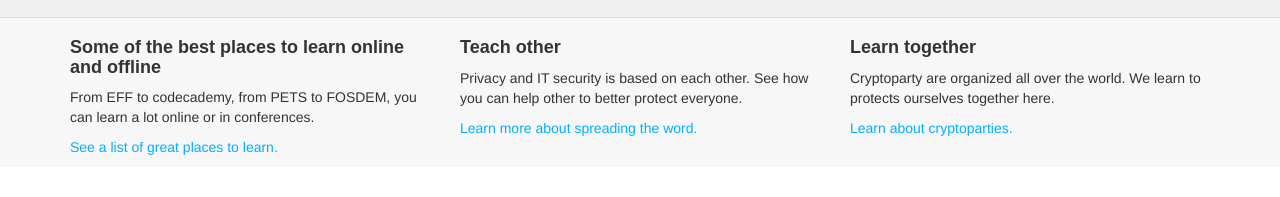
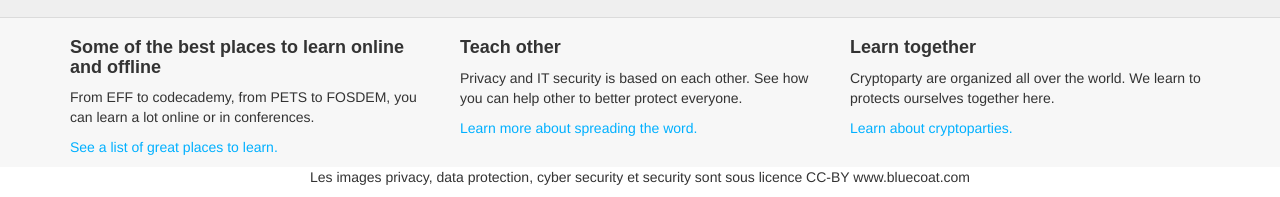
Before and after one commit to Cryptogirl/cryptogirl.github.io, a plain HTML site: page index.html in a window 1280 px wide. Shown: the part 1219-1416 px from the top of the page. Before the commit the page ends 1386 px from the top, so only its background shows below. Drawn offline with nearby package versions, Linux system fonts and the light colour scheme.

Commit message:
version 0.2

```diff
--- a/index.html
+++ b/index.html
@@ -109,5 +109,14 @@
 	    </div>
 	  </div>
 	</div>
+
+	<div class="credit-picture">
+		 <div class="container">
+			<div class="row">
+				<p class="text-center">Les images privacy, data protection, cyber security et security sont sous licence CC-BY www.bluecoat.com</p>
+				<!-- La photo du jumbotron est en CC0 https://www.pexels.com/photo/woman-typing-writing-programming-7112/-->
+			</div>
+		</div>
+	</div>
   </body>
 </html>
```
